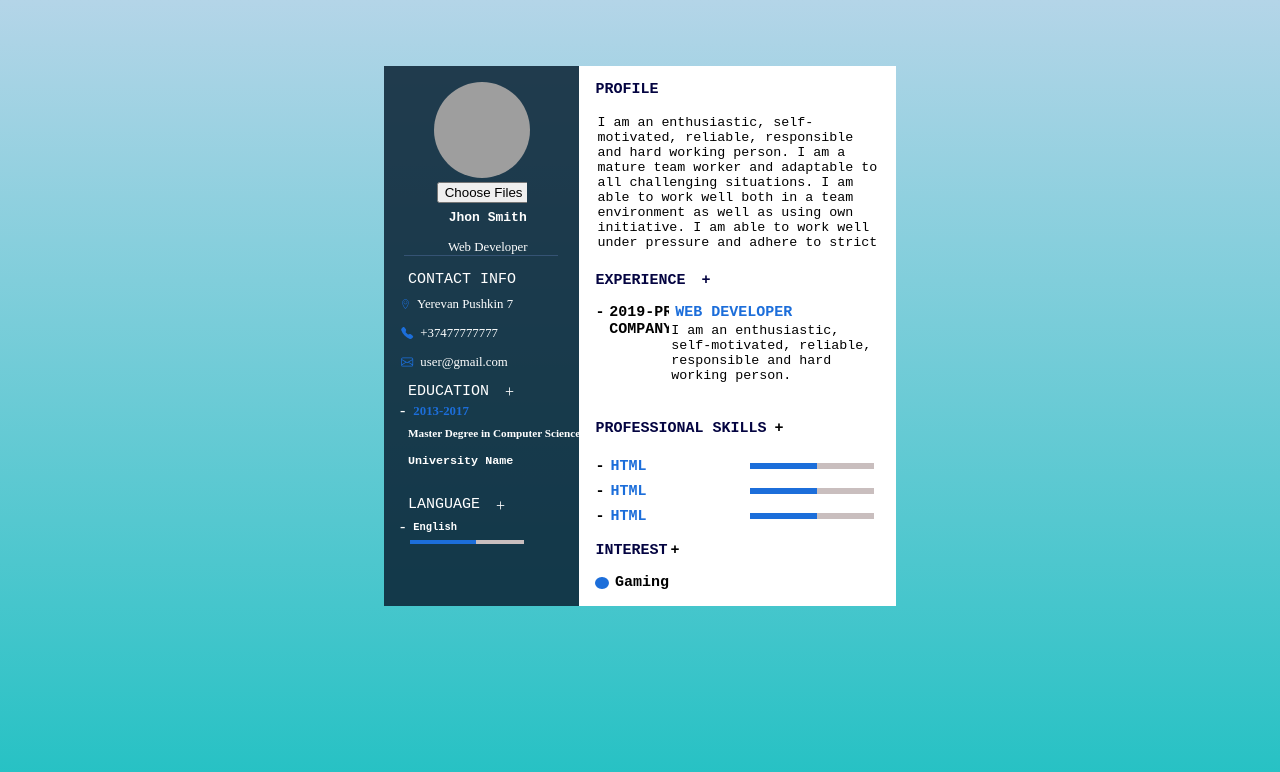
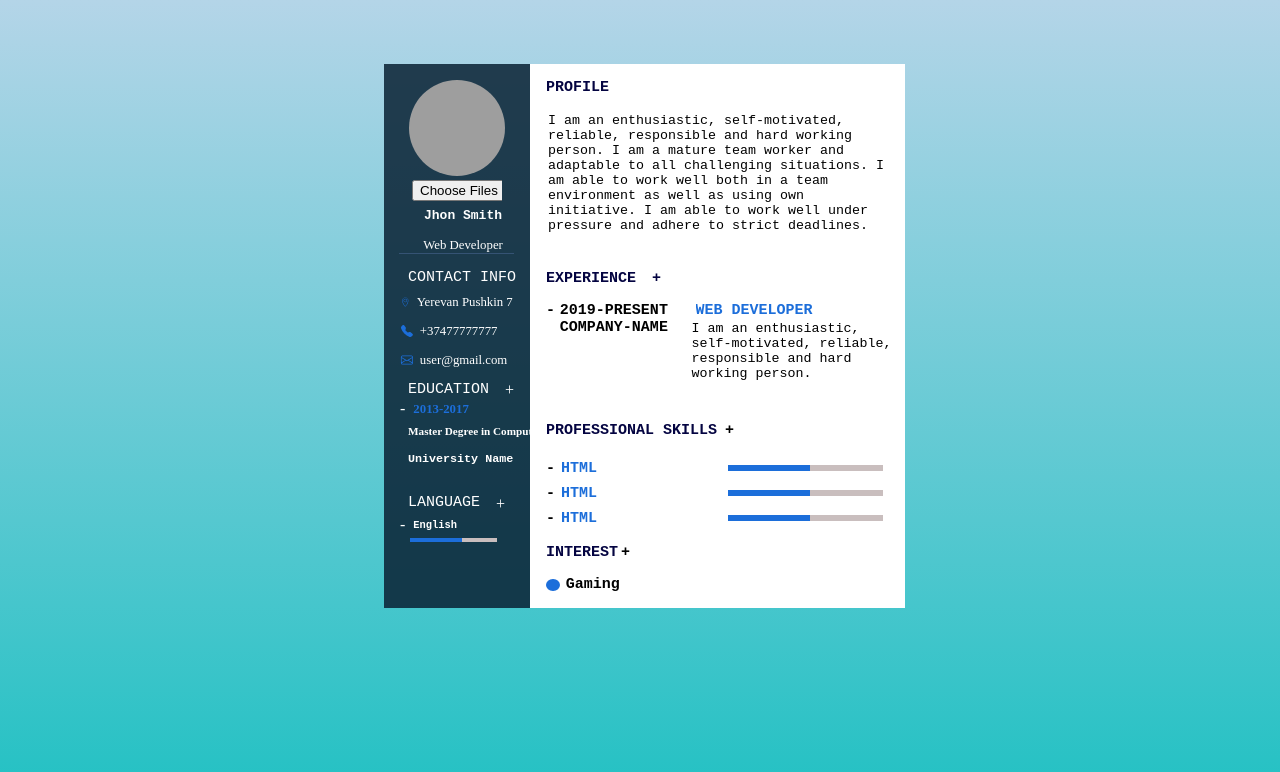
Before and after one commit to Dallakyan1996/my_cv_project, a plain HTML site: page index.html in a window 1280 px wide. Drawn offline with nearby package versions, Linux system fonts and the light colour scheme; grey boxes are pictures that could not be loaded.

Commit message:
28.02.2022

```diff
--- a/css/style.css
+++ b/css/style.css
@@ -282,6 +282,7 @@ textarea::-webkit-scrollbar {
   font-weight: 600;
   margin: 0;
   padding: 0;
+  min-height: 100px;
 }
 
 .exparience_position {
--- a/index.html
+++ b/index.html
@@ -120,10 +120,11 @@
                                 <div class="date_exparience">
                                     <span class="exparience_remove">-</span>
                                     <div>
-                                        <input type="text" class="form__field exparience_input"
+                                        <textarea class="exparience_input">2019-PRESENT&#13;&#10;COMPANY-NAME</textarea>
+                                        <!-- <input type="text" class="form__field exparience_input"
                                             value="2019-PRESENT"></input>
                                         <input type="text" class="form__field exparience_input"
-                                            value="COMPANY-NAME"></input>
+                                            value="COMPANY-NAME"></input> -->
                                     </div>
                                 </div>
                                 <div class="exparience_description">
--- a/script/index.js
+++ b/script/index.js
@@ -30,7 +30,7 @@ $plusLanguage.on("click", function () {
   removeLanguageFn();
 });
 $plusExparience.on("click", function () {
-  $($exparienceDiv[0]).after('<div class="exparience_item"><div class="date_exparience"><span class="exparience_remove">-</span><div><input type="text" class="form__field exparience_input"value="2019-PRESENT"></input><input type="text" class="form__field exparience_input"value="COMPANY-NAME"></input></div></div><div class="exparience_description"><input type="text" class="form__field exparience_position"value="WEB DEVELOPER"></input><textarea>I am an enthusiastic, self-motivated, reliable, responsible and hard working person.</textarea></div></div>')
+  $($exparienceDiv[0]).after('<div class="exparience_item"><div class="date_exparience"><span class="exparience_remove">-</span><div><textarea class="exparience_input">2019-PRESENT&#13;&#10;COMPANY-NAME</textarea></div ></div > <div class="exparience_description"><input type="text" class="form__field exparience_position" value="WEB DEVELOPER"></input><textarea>I am an enthusiastic, self-motivated, reliable, responsible and hard working person.</textarea></div></div > ')
   $exparienceList = $(".exparience_item");
   removeExparienceFn();
 });
```
